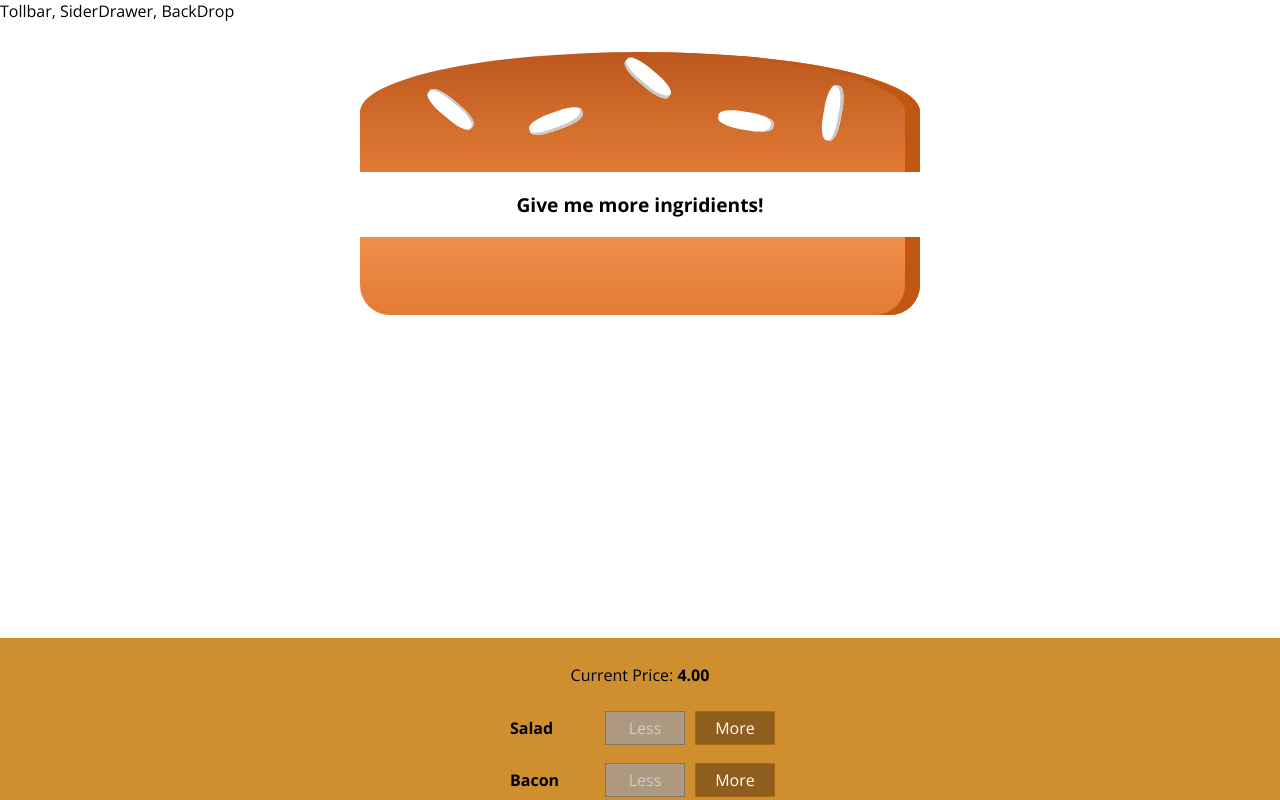
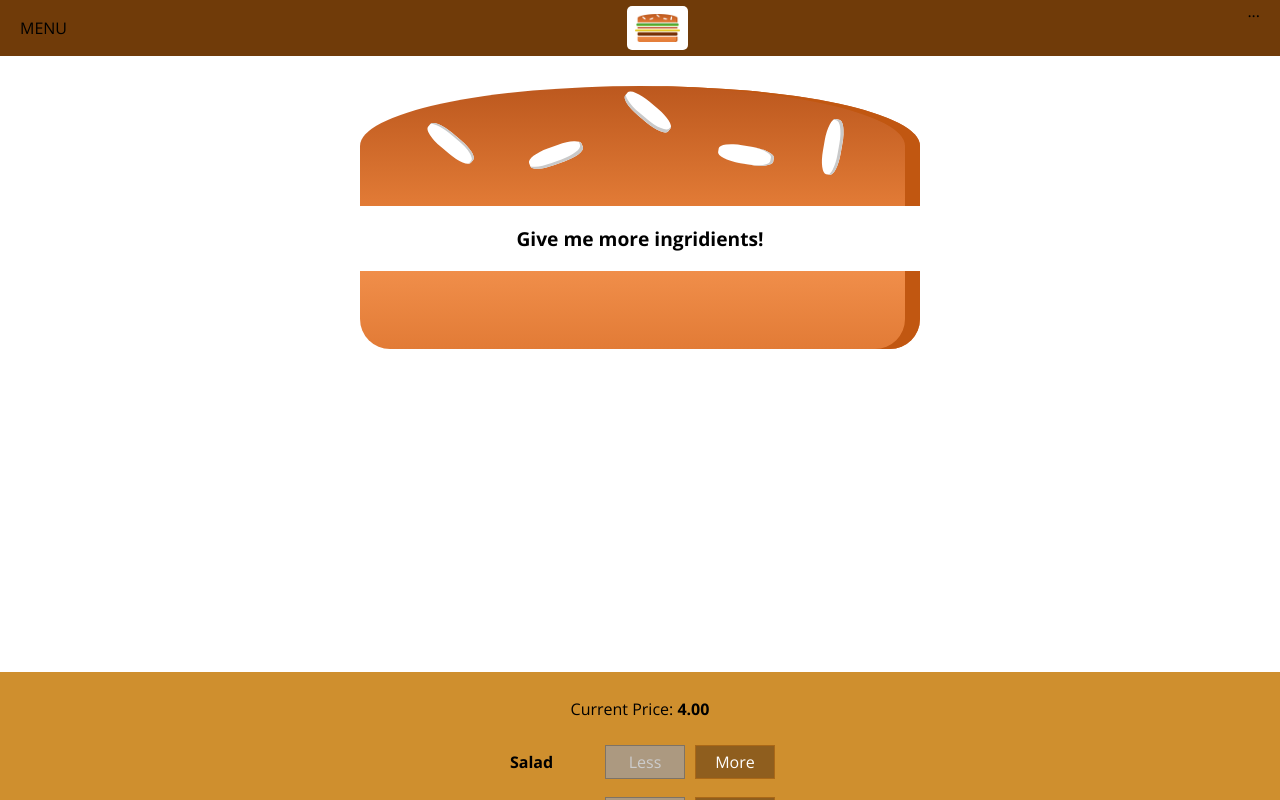
Before and after one commit to Areckyfox/udemyReactCourse, a React app: page / in a window 1280 px wide. Shown: the top 800 px of the page. Built offline with nearby package versions, Linux system fonts and the light colour scheme.

Commit message:
menuitem in progress

```diff
--- a/src/components/Burger/OrderSummary/OrderSummary.js
+++ b/src/components/Burger/OrderSummary/OrderSummary.js
@@ -17,6 +17,7 @@ const orderSummary = props => {
       <ul>
           {ingridientSummary}
       </ul>
+      <p><strong>Total Price: {props.price.toFixed(2)}$</strong></p>
       <p>Continue to Checkout?</p>
       <Button btnType="Danger" clicked={props.purchaseCanceled}>Cancel</Button>
       <Button btnType="Success" clicked={props.purchaseContinue}>Continue</Button>
--- a/src/components/Layout/Layout.css
+++ b/src/components/Layout/Layout.css
@@ -1,3 +1,3 @@
 .Content {
-    margin-top: 16px;
+    margin-top: 72px;
 }
--- a/src/components/Layout/Layout.js
+++ b/src/components/Layout/Layout.js
@@ -1,10 +1,11 @@
 import React from "react";
 import Aux from "../../hoc/Aux";
 import classes from './Layout.css';
+import Toolbar from '../Navigation/Toolbar/Toolbar';
 
 const layout = (props) => (
   <Aux>
-    <div>Tollbar, SiderDrawer, BackDrop</div>
+    <Toolbar />
     <main className={classes.Content}>{props.children}</main>
   </Aux>
 );
--- /dev/null
+++ b/src/components/Logo/Logo.css
@@ -0,0 +1,12 @@
+.Logo {
+        background-color: #fff;
+        padding: 8px;
+        height: 80%;
+        box-sizing: border-box;
+        border-radius: 5px;
+
+}
+
+.Logo img {
+    height: 100%
+}
--- /dev/null
+++ b/src/components/Logo/Logo.js
@@ -0,0 +1,10 @@
+import React from 'react';
+import burgerLogo from '../../Asset/images/burger-logo.png';
+import classes from './Logo.css';
+const logo = (props) => (
+    <div className={classes.Logo}>
+        <img src={burgerLogo} alt="Burger Logo" />
+    </div>
+)
+
+export default logo;
--- /dev/null
+++ b/src/components/Navigation/Toolbar/Toolbar.css
@@ -0,0 +1,19 @@
+.Toolbar {
+    height: 56px;
+    width: 100%;
+    position: fixed;
+    top: 0;
+    left: 0;
+    background-color: #703B09;
+    display: flex;
+    justify-content: space-between;
+    align-items: center;
+    padding: 0 20px;
+    box-sizing: border-box;
+    z-index: 90;
+
+}
+
+.Toolbar nav {
+    height: 100%;
+}
--- /dev/null
+++ b/src/components/Navigation/Toolbar/Toolbar.js
@@ -0,0 +1,14 @@
+import React from 'react';
+import classes from './Toolbar.css';
+import Logo from '../../Logo/Logo';
+const toolbar = (props) => (
+    <header className={classes.Toolbar}>
+        <div>MENU</div>
+        <Logo/>
+        <nav>
+            ...
+        </nav>
+    </header>
+);
+
+export default toolbar;
--- a/src/conatainers/BurgerBuilder/BurgerBuilder.js
+++ b/src/conatainers/BurgerBuilder/BurgerBuilder.js
@@ -90,7 +90,8 @@ class BurgerBuilder extends Component {
           <OrderSumary
             ingridients={this.state.ingridients}
             purchaseCanceled = {this.purchaseCancelHandler}
-            purchaseContinue = {this.purchaseContinueHadler} />
+            purchaseContinue = {this.purchaseContinueHadler}
+            price={this.state.totalPrice} />
         </Modal>
         <Burger ingridients={this.state.ingridients} />
         <BuildControls
```
Also changed, not shown: src/components/Navigation/NavigationItems/NavigationItem/NavigationItem.css (added, +23 -0 lines), src/components/Navigation/NavigationItems/NavigationItem/NavigationItem.js (added, +9 -0 lines), src/components/Navigation/NavigationItems/NavigationItems.css (added, +8 -0 lines), src/components/Navigation/NavigationItems/NavigationItems.js (added, +10 -0 lines), src/Asset/images/burger-logo.png (added).
